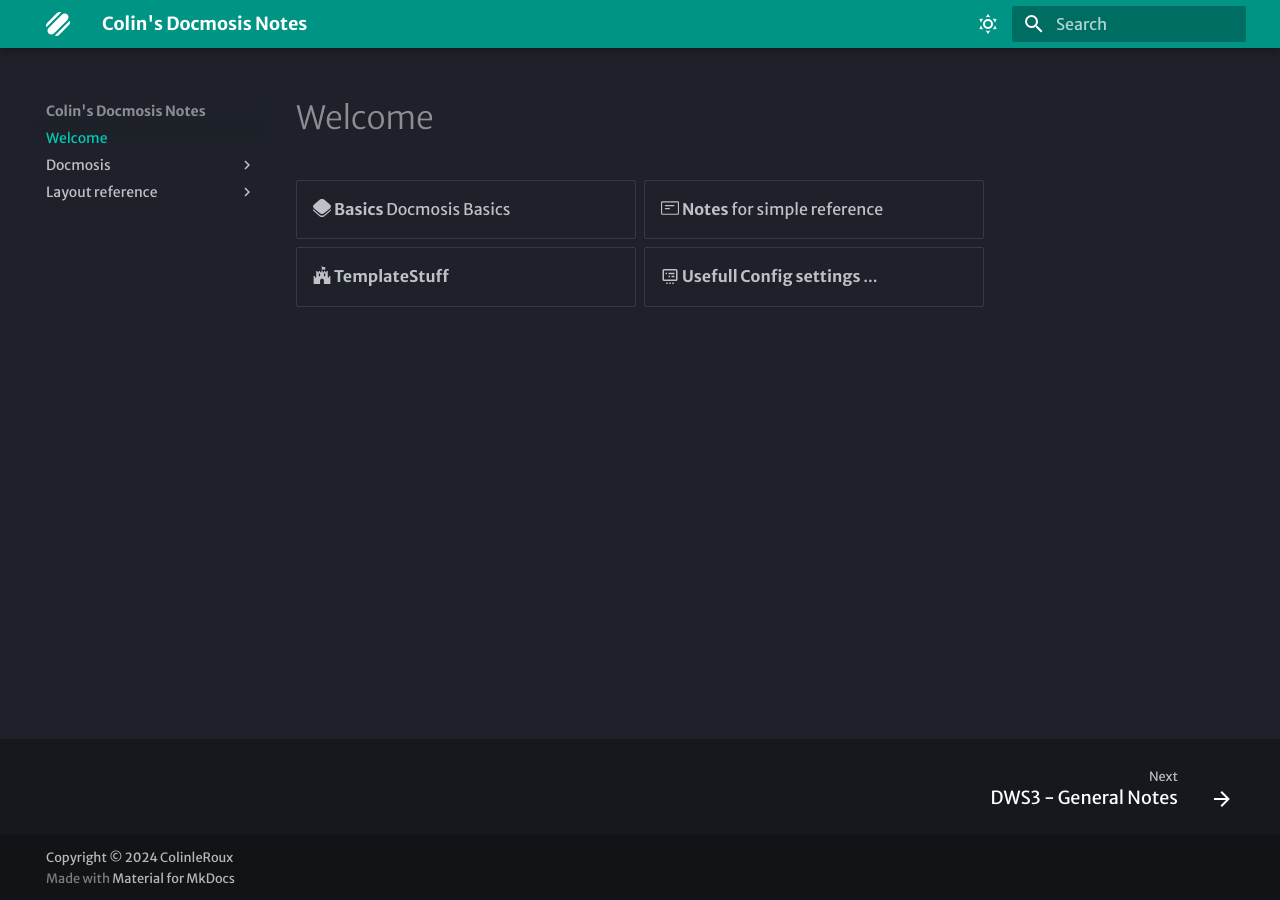
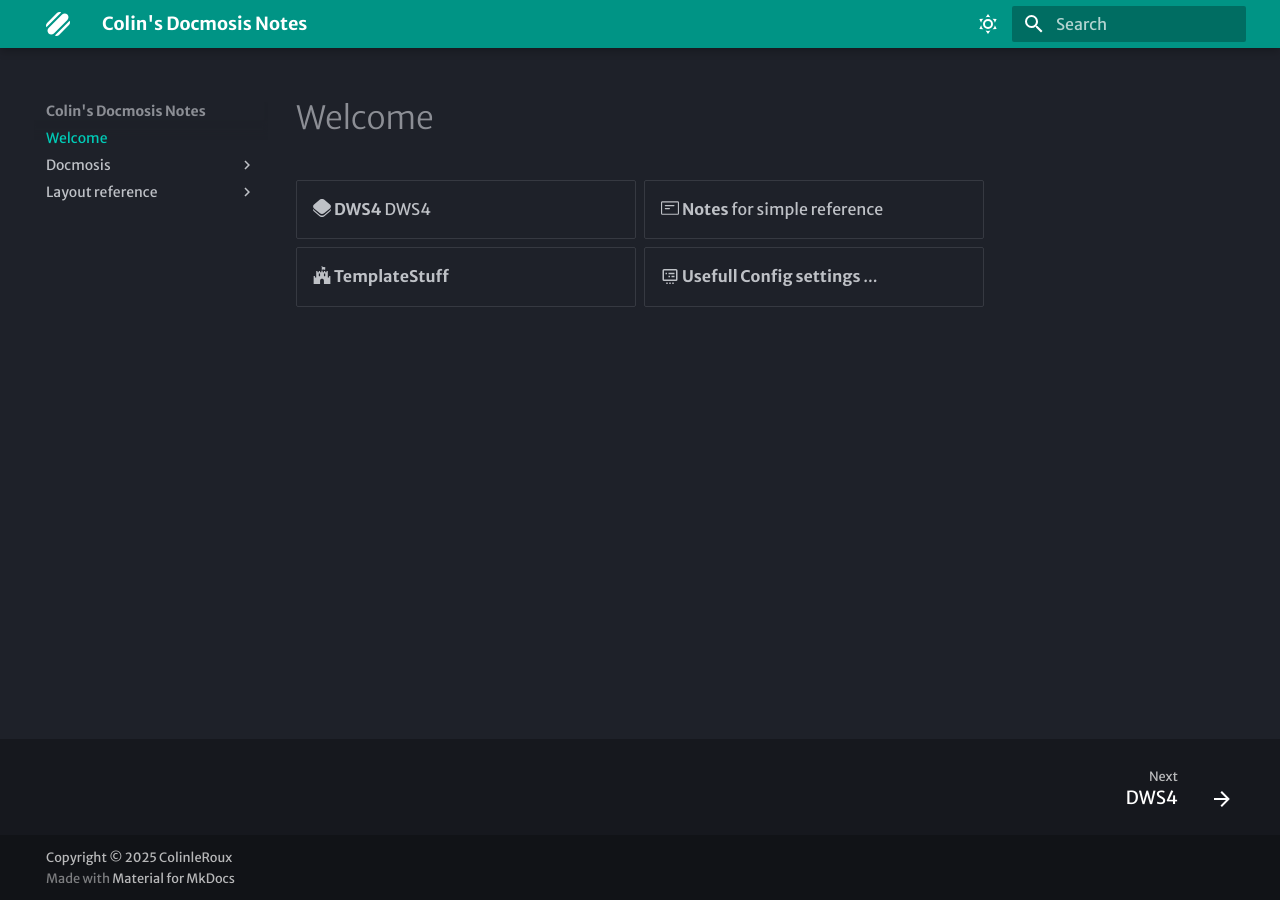
Before and after one commit to colinleroux/DocmosisDocumentation, an MkDocs documentation site: the page built from docs/index.md, in a window 1280 px wide. Built offline with MkDocs 1.6.1 and Material for MkDocs 9.7.7, drawn with Linux system fonts in a browser that asks for light colours; some web fonts are replaced.

Commit message:
added ne index

```diff
--- a/docs/Docmosis/Cloud/DWS3.md
+++ /dev/null
@@ -1 +0,0 @@
-# DWS3 - General Notes
--- a/docs/index.md
+++ b/docs/index.md
@@ -2,7 +2,7 @@
 
 <div class="grid cards" markdown>
 
-- :simple-openlayers: __Basics__ Docmosis Basics
+- :simple-openlayers: __DWS4__ DWS4
 - :octicons-note-24: __Notes__ for simple reference
 - :fontawesome-brands-fort-awesome: __TemplateStuff__
 - :material-card-bulleted-settings-outline: __Usefull Config settings__ ...
--- a/mkdocs.yml
+++ b/mkdocs.yml
@@ -51,4 +51,4 @@ markdown_extensions:
   - md_in_html
 
 
-copyright: Copyright &copy; 2024 ColinleRoux
+copyright: Copyright &copy; 2025 ColinleRoux
```
